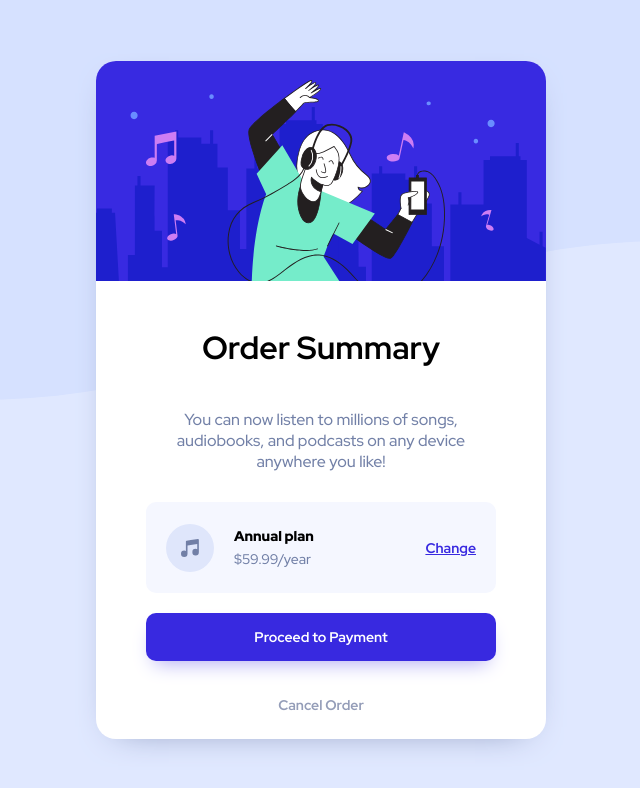
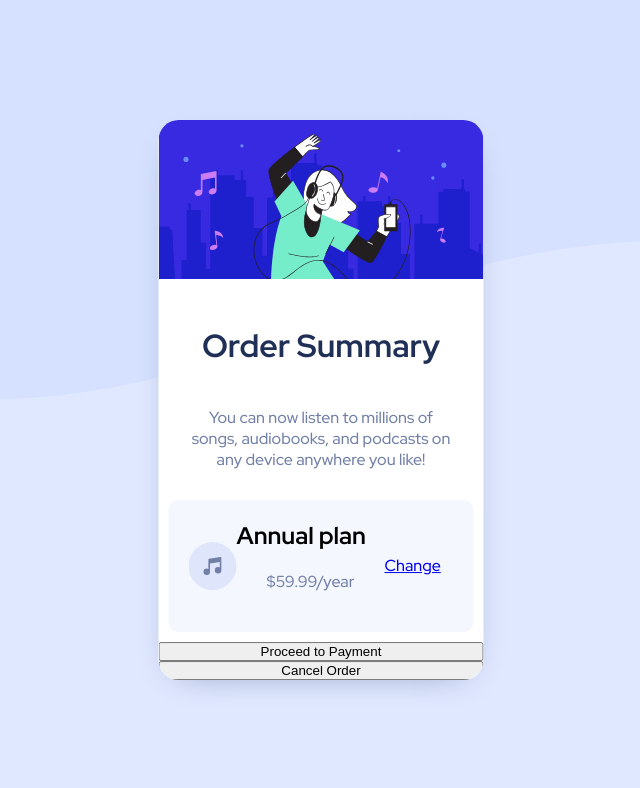
Before and after one commit to alientheeight/frontend-mentor-project-1, a plain HTML site: page index.html in a window 1280 px wide. Shown: the whole page, without its empty margins (319-959 px from the left). Drawn offline with Linux system fonts and the light colour scheme.

Commit message:
new version of the quest

```diff
--- a/index.html
+++ b/index.html
@@ -9,7 +9,7 @@
     <link rel="preconnect" href="https://fonts.gstatic.com" crossorigin>
     <link href="https://fonts.googleapis.com/css2?family=Red+Hat+Display:wght@500;700;900&display=swap"
         rel="stylesheet">
-    <link rel="stylesheet" href="./css/style.css">
+    <link rel="stylesheet" href="./scss/style.css">
     <title>Document</title>
 </head>
 
--- /dev/null
+++ b/scss/style.scss
@@ -0,0 +1,80 @@
+//colors
+//primary
+$pale-blue: hsl(225, 100%, 94%);
+$bright-blue: hsl(245, 75%, 52%);
+
+//neutral
+$very-pale-blue: hsl(225, 100%, 98%);
+$desaturated-blue: hsl(224, 23%, 55%);
+$dark-blue: hsl(223, 47%, 23%);
+
+* {
+	margin: 0;
+	padding: 0;
+	box-sizing: border-box;
+}
+
+body {
+	font-family: 'Red Hat Display', sans-serif;
+}
+
+.container {
+	width: 100vw;
+	height: 100vh;
+	background-color: $pale-blue;
+
+	&::before {
+		content: '';
+		display: block;
+		height: 50vh;
+		background: url('../img/pattern-background-desktop.svg');
+		background-size: cover;
+		background-position: bottom;
+		z-index: 2;
+	}
+}
+
+.card {
+	position: absolute;
+	top: 50%;
+	left: 50%;
+	transform: translate(-50%, -50%);
+	width: 325px;
+	display: flex;
+	flex-direction: column;
+	justify-content: center;
+	background-color: white;
+	border-radius: 20px;
+	box-shadow: 0px 10px 35px -1.3em $desaturated-blue;
+	overflow: hidden;
+
+	header {
+		img {
+			width: 100%;
+		}
+	}
+
+	h1 {
+		margin-top: 20px;
+		padding: 20px 5px;
+		text-align: center;
+		color: $dark-blue;
+	}
+
+	p {
+		padding: 20px 30px;
+		color: $desaturated-blue;
+		text-align: center;
+	}
+}
+
+.plan{
+    display: flex;
+	flex-direction: row;
+	align-items: center;
+	padding: 20px 20px;
+	margin: 10px 10px;
+	background-color: hsl(225, 100%, 98%);
+	border-radius: 10px;
+
+}
```
Also changed, not shown: css/style-old.css (renamed from css/style.css), scss/style.css (added), 1 other file.
